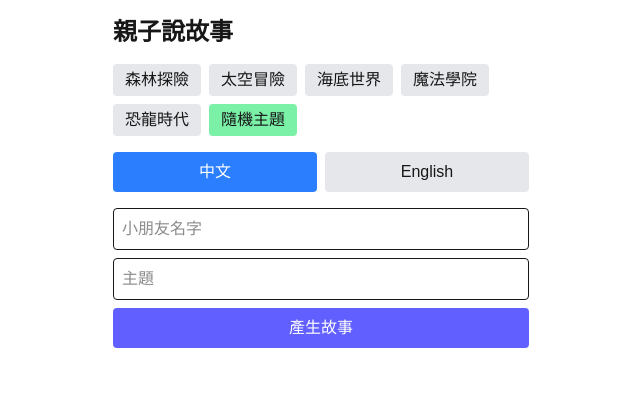
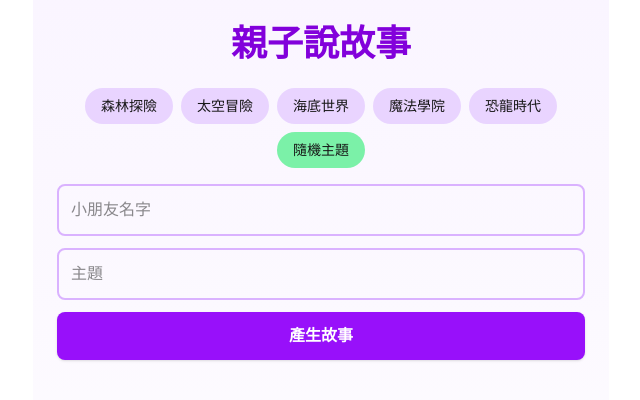
Before and after one commit to DanKuto/storymama, a Next.js app: page / in a window 1280 px wide. Shown: the top 400 px of the page, without its empty margins (319-959 px from the left). Built offline with nearby package versions, Linux system fonts and the light colour scheme.

Commit message:
style: 美化頁面，移除英文版本

```diff
--- a/src/app/page.js
+++ b/src/app/page.js
@@ -1,8 +1,8 @@
 "use client";
+
 import { useEffect, useState } from "react";
 
 export default function Home() {
-  const [lang, setLang] = useState("zh");
   const [name, setName] = useState("");
   const [theme, setTheme] = useState("");
   const [story, setStory] = useState("");
@@ -23,10 +23,12 @@ export default function Home() {
     update();
   }, []);
 
-  const pick = arr => arr[Math.floor(Math.random() * arr.length)];
+  const pick = (arr) => arr[Math.floor(Math.random() * arr.length)];
 
   const generateStory = () => {
-    if (!name || !theme) return alert("請先輸入名字與主題");
+    if (!name.trim() || !theme.trim()) {
+      return alert("請先輸入小朋友名字與主題");
+    }
 
     const zhIntros = [
       `今天，我們要來認識一個關於「${theme}」的奇幻故事…`,
@@ -34,43 +36,24 @@ export default function Home() {
       `有一天，${name} 跟著我踏入了「${theme}」的秘密之門…`,
     ];
     const zhOutros = [
-      `在「${theme}」的旅程結束後，${name} 帶著滿滿回憶回家了。`,
-      `${name} 在「${theme}」中找到了新的朋友與勇氣。`,
-      `這就是「${theme}」的奇妙故事，期待下一次冒險。`,
+      `結束了「${theme}」的冒險後，${name} 帶著滿滿回憶回家了。`,
+      `${name} 在「${theme}」中找到了勇氣與新朋友。`,
+      `這就是「${theme}」的奇妙故事，下次再一起前往新冒險！`,
     ];
 
-    const enIntros = [
-      `Today, we embark on a wondrous tale about "${theme}".`,
-      `In the world of "${theme}", there lived a curious child named ${name}.`,
-      `One day, ${name} stepped through the secret door to the "${theme}" land…`,
-    ];
-    const enOutros = [
-      `After the "${theme}" adventure, ${name} returned home with a heart full of memories.`,
-      `${name} found new friends and courage in the world of "${theme}".`,
-      `That’s the end of our "${theme}" story. Until the next adventure!`,
-    ];
+    const text = `${pick(zhIntros)}
 
-    const text = lang === "zh"
-      ? `${pick(zhIntros)}
+在冒險途中，${name} 遇見了許多驚喜，也學會了分享與勇氣。
 
-在冒險過程中，${name} 遇見了許多驚喜，也學會了分享與勇敢。
-
-${pick(zhOutros)}`
-      : `${pick(enIntros)}
-
-Along the way, ${name} encountered many surprises and learned about sharing and courage.
-
-${pick(enOutros)}`;
+${pick(zhOutros)}`;
 
     setStory(text);
   };
 
   const handleSpeak = () => {
     if (!story) return alert("請先生成故事內容");
-    const prefix = lang === "zh" ? "zh" : "en";
-    const voice = voices.find(v =>
-      v.lang.startsWith(prefix) &&
-      /Female|Mei|Ting|Samantha|Victoria/.test(v.name)
+    const voice = voices.find((v) =>
+      v.lang.startsWith("zh") && /Female|Mei|Ting/.test(v.name)
     );
     const ut = new SpeechSynthesisUtterance(story);
     if (voice) ut.voice = voice;
@@ -80,80 +63,68 @@ ${pick(enOutros)}`;
   };
 
   return (
-    <main className="max-w-md mx-auto p-4 space-y-4">
-      <h1 className="text-2xl font-bold">親子說故事</h1>
+    <main className="max-w-xl mx-auto p-6 bg-gradient-to-b from-purple-50 to-white min-h-screen">
+      <h1 className="text-4xl font-extrabold text-purple-700 text-center mb-6">
+        親子說故事
+      </h1>
 
-      {/* 1. 主題預設 & 隨機 */}
-      <div className="flex flex-wrap gap-2">
-        {PRESETS.map(t => (
+      {/* 主題預設 & 隨機 */}
+      <div className="flex flex-wrap gap-2 justify-center mb-4">
+        {PRESETS.map((t) => (
           <button
             key={t}
-            className="px-3 py-1 bg-gray-200 rounded"
+            className="px-4 py-2 bg-purple-200 hover:bg-purple-300 rounded-full text-sm"
             onClick={() => setTheme(t)}
           >
             {t}
           </button>
         ))}
         <button
-          className="px-3 py-1 bg-green-300 rounded"
+          className="px-4 py-2 bg-green-300 hover:bg-green-400 rounded-full text-sm"
           onClick={() => setTheme(pick(PRESETS))}
         >
           隨機主題
         </button>
       </div>
 
-      {/* 2. 語言切換 */}
-      <div className="flex space-x-2">
+      {/* 表單：名字 + 主題 */}
+      <div className="space-y-3 mb-6">
+        <input
+          className="w-full p-3 border-2 border-purple-300 rounded-lg focus:ring-2 focus:ring-purple-200"
+          placeholder="小朋友名字"
+          value={name}
+          onChange={(e) => setName(e.target.value)}
+        />
+        <input
+          className="w-full p-3 border-2 border-purple-300 rounded-lg focus:ring-2 focus:ring-purple-200"
+          placeholder="主題"
+          value={theme}
+          onChange={(e) => setTheme(e.target.value)}
+        />
         <button
-          className={`flex-1 py-2 rounded ${lang === "zh" ? "bg-blue-500 text-white" : "bg-gray-200"}`}
-          onClick={() => setLang("zh")}
+          className="w-full bg-purple-600 hover:bg-purple-700 text-white py-3 rounded-lg font-semibold shadow"
+          onClick={generateStory}
         >
-          中文
-        </button>
-        <button
-          className={`flex-1 py-2 rounded ${lang === "en" ? "bg-purple-500 text-white" : "bg-gray-200"}`}
-          onClick={() => setLang("en")}
-        >
-          English
+          產生故事
         </button>
       </div>
 
-      {/* 3. 表單：名字 + 主題 */}
-      <div className="space-y-2">
-        <input
-          className="w-full p-2 border rounded"
-          placeholder={lang === "zh" ? "小朋友名字" : "Child's Name"}
-          value={name}
-          onChange={e => setName(e.target.value)}
-        />
-        <input
-          className="w-full p-2 border rounded"
-          placeholder={lang === "zh" ? "主題" : "Theme"}
-          value={theme}
-          onChange={e => setTheme(e.target.value)}
-        />
-        <button
-          className="w-full bg-indigo-500 text-white p-2 rounded"
-          onClick={generateStory}
-        >
-          {lang === "zh" ? "產生故事" : "Generate Story"}
-        </button>
-      </div>
-
-      {/* 4. 故事情節 */}
+      {/* 故事情節 */}
       {story && (
-        <pre className="whitespace-pre-wrap bg-gray-50 p-4 rounded">
-          {story}
-        </pre>
+        <div className="mb-6">
+          <div className="text-gray-800 bg-white p-6 rounded-lg shadow-lg whitespace-pre-wrap leading-relaxed">
+            {story}
+          </div>
+        </div>
       )}
 
-      {/* 5. 朗讀 */}
+      {/* 朗讀按鈕 */}
       {story && (
         <button
-          className="w-full bg-green-500 text-white p-2 rounded"
+          className="w-full bg-green-500 hover:bg-green-600 text-white py-3 rounded-lg font-semibold shadow"
           onClick={handleSpeak}
         >
-          {lang === "zh" ? "朗讀故事" : "Read Aloud"}
+          朗讀故事
         </button>
       )}
     </main>
```
